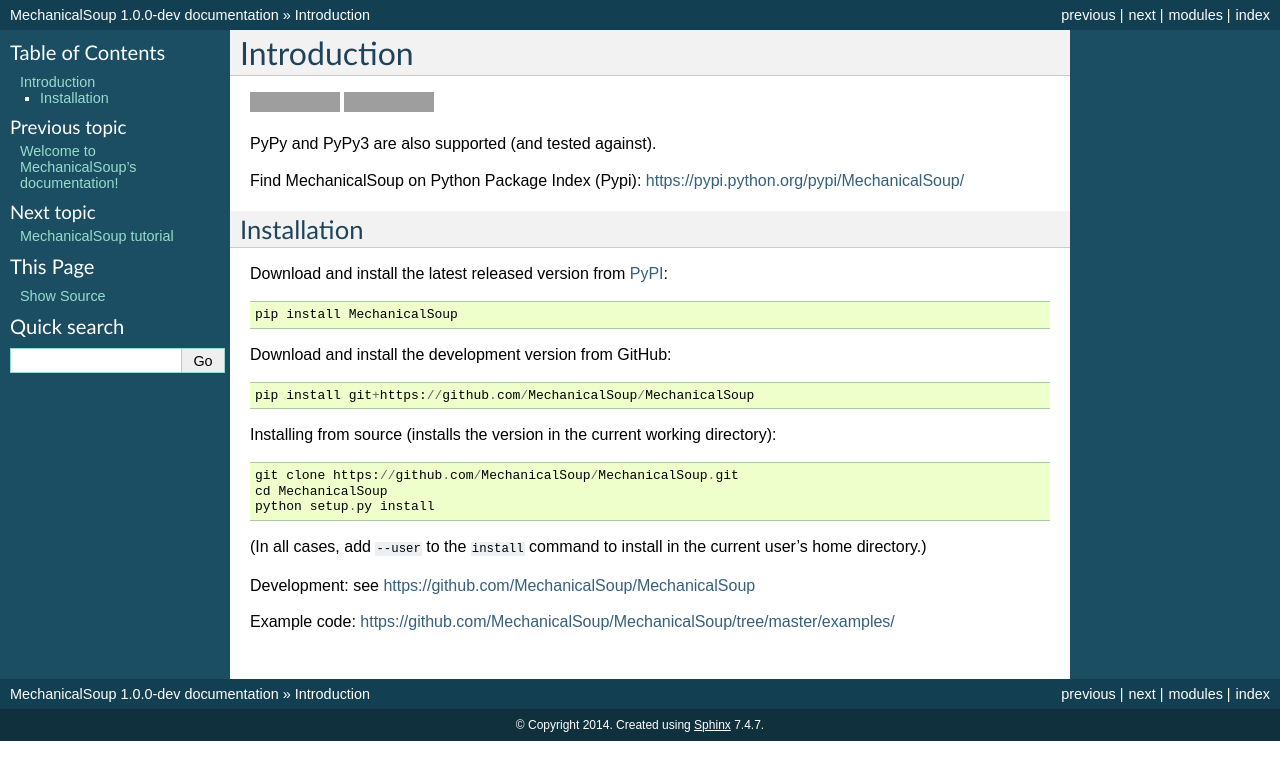
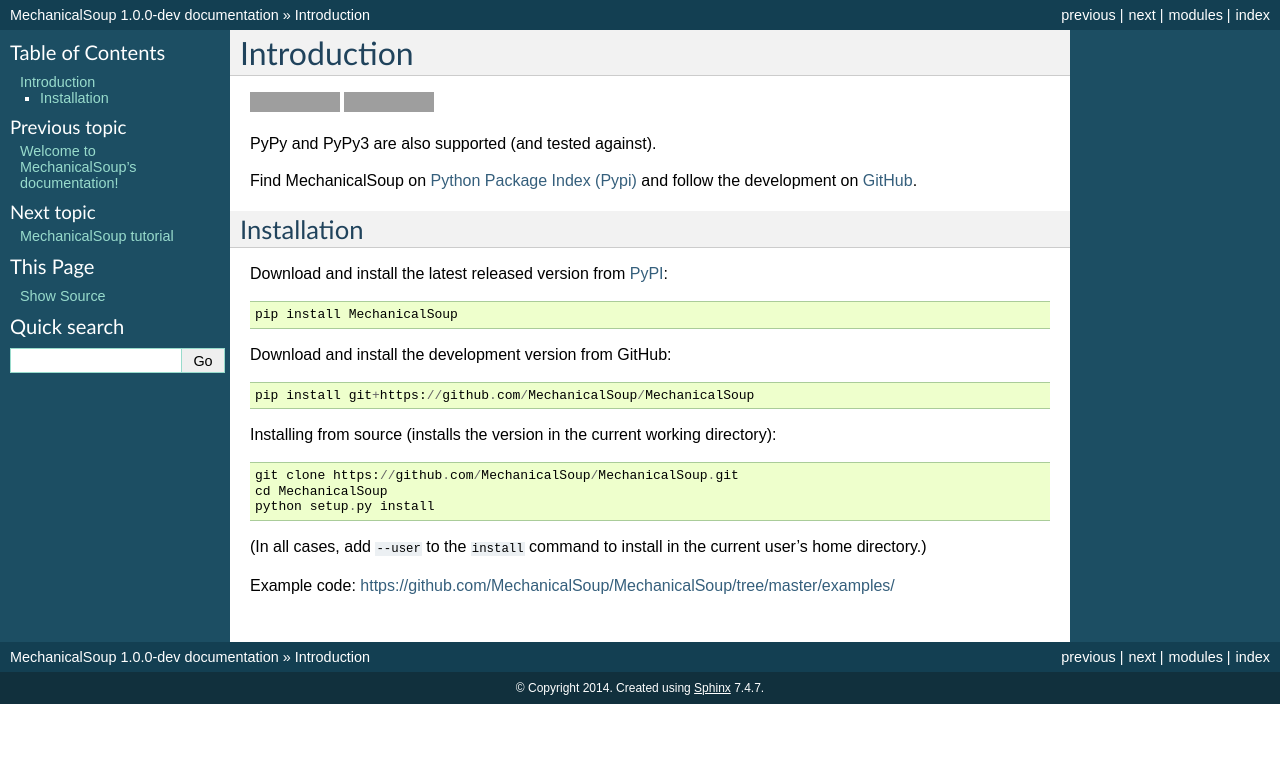
Before and after one commit to MechanicalSoup/MechanicalSoup, a Sphinx documentation site: the page built from docs/introduction.rst, in a window 1280 px wide. Shown: the top 780 px of the page. Built offline with Sphinx 7.4.7, drawn with Linux system fonts in a browser that asks for light colours; grey boxes are pictures that could not be loaded.

Commit message:
doc: group links to GitHub and PyPI

```diff
--- a/docs/introduction.rst
+++ b/docs/introduction.rst
@@ -5,8 +5,9 @@
 
 PyPy and PyPy3 are also supported (and tested against).
 
-Find MechanicalSoup on Python Package Index (Pypi):
-https://pypi.python.org/pypi/MechanicalSoup/
+Find MechanicalSoup on `Python Package Index (Pypi)
+<https://pypi.python.org/pypi/MechanicalSoup/>`__ and follow the
+development on `GitHub <https://github.com/MechanicalSoup/MechanicalSoup>`__.
 
 Installation
 ------------
@@ -28,8 +29,6 @@
 (In all cases, add ``--user`` to the ``install`` command to
 install in the current user's home directory.)
 
-Development: see https://github.com/MechanicalSoup/MechanicalSoup
-
 Example code: https://github.com/MechanicalSoup/MechanicalSoup/tree/master/examples/
 
 .. |Latest Version| image:: https://img.shields.io/pypi/v/MechanicalSoup.svg
```
